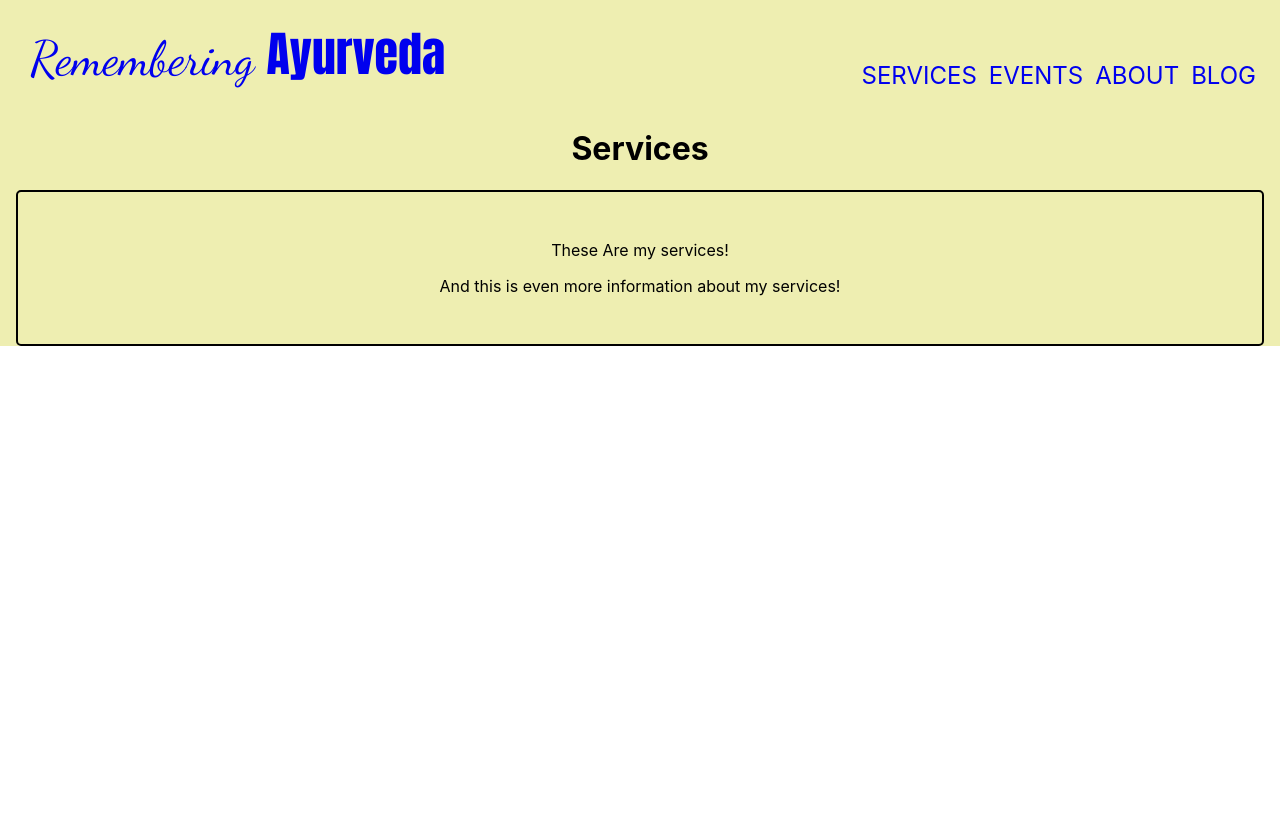
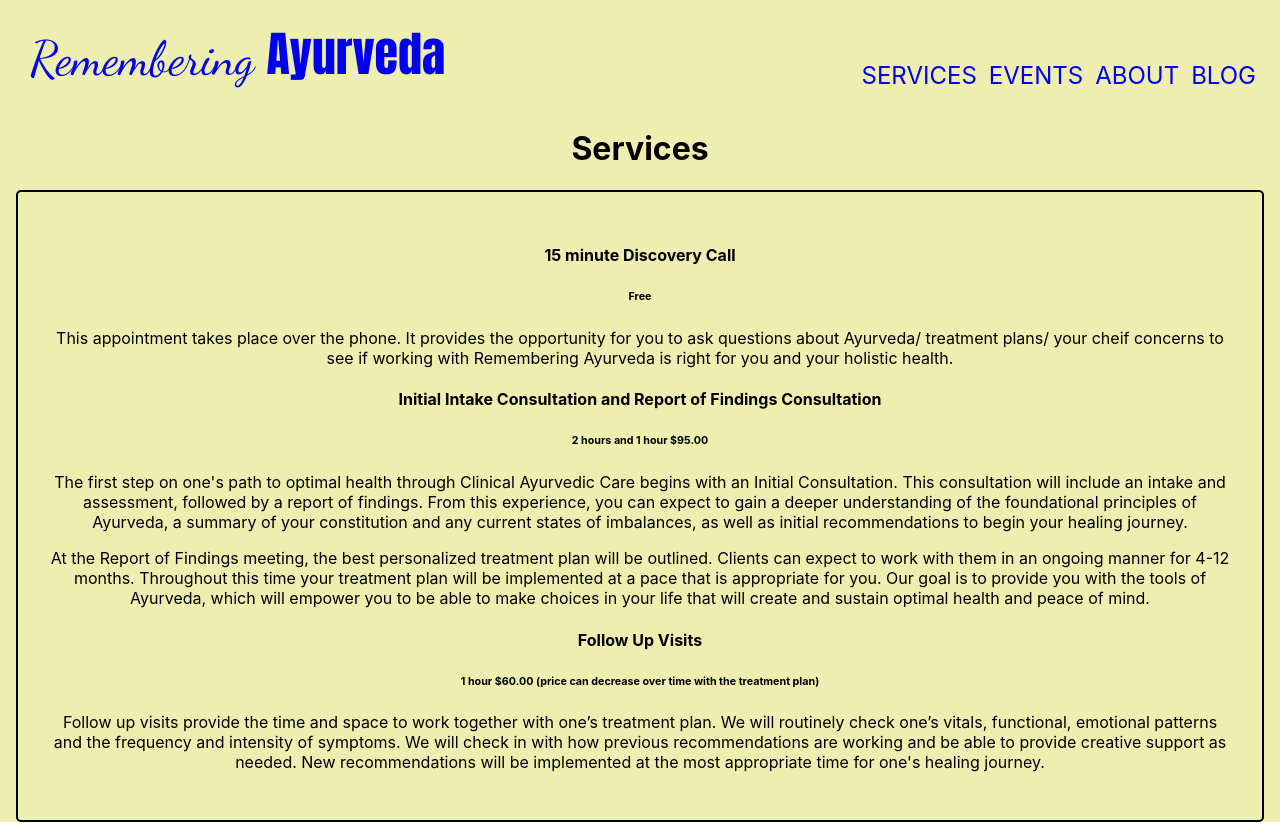
Before and after one commit to CoffeeJitterz/remeberingayurveda, a React (Create React App) app in the folder client/: page /services in a window 1280 px wide. Before the commit the page ends 800 px from the top, so only its background shows below. Built offline with nearby package versions, Linux system fonts and the light colour scheme; no server answers.

Commit message:
content added to services page

```diff
--- a/client/src/App.js
+++ b/client/src/App.js
@@ -14,18 +14,22 @@ import './App.css';
 
 
 function App() {
-
   const [events, setEvents] = useState(null)
-
+  const[blogs, setBlogs] = useState(null)
 
   useEffect(() => {
     axios.get('/api/events')
     .then(res => {
       setEvents(res.data)
     })
+    axios.get('/api/blogs')
+    .then(res => {
+      setBlogs(res.data)
+    })
   }, [])
 
 if(events){console.log(`Events: ${events}`)}
+if(blogs){console.log(`Blogs: ${blogs}`)}
 
 //   const events = [
 //     {
@@ -51,24 +55,24 @@ if(events){console.log(`Events: ${events}`)}
 //     }
 // ]
 
-const blogs = [
-  {id: 0,
-   title: 'Post 1',
-   date: 'Saturday Febuary 19th 2022',
-   body: 'This is the sort of content which would be viewed here if you were to take the time to read it.'
-  },
-  {id: 1,
-   title: 'Post 2',
-   date: 'Saturday Febuary 19th 2022',
-   body: 'This is the sort of content which would be viewed here if you were to take the time to read it.'
-  },
-  {id: 2,
-   title: 'Post 3',
-   date: 'Saturday Febuary 19th 2022',
-   body: 'This is the sort of content which would be viewed here if you were to take the time to read it.'
-  }
+// const blogs = [
+//   {id: 0,
+//    title: 'Post 1',
+//    date: 'Saturday Febuary 19th 2022',
+//    body: 'This is the sort of content which would be viewed here if you were to take the time to read it.'
+//   },
+//   {id: 1,
+//    title: 'Post 2',
+//    date: 'Saturday Febuary 19th 2022',
+//    body: 'This is the sort of content which would be viewed here if you were to take the time to read it.'
+//   },
+//   {id: 2,
+//    title: 'Post 3',
+//    date: 'Saturday Febuary 19th 2022',
+//    body: 'This is the sort of content which would be viewed here if you were to take the time to read it.'
+// //   }
 
-]
+// ]
 
   return (
     <Router>
@@ -79,8 +83,8 @@ const blogs = [
         {events && <Route path='/events' element={<EventsFeedPage events={events} />} />}
         <Route path='/events/:id' element={<EventPage events={events}/>}/>
         <Route path='/eventpanel' element={<EventPanel />} />
-        <Route path='/blog' element={<BlogFeedPage blogs={blogs} />}/>
-        <Route path='/blog/:id' element={<BlogPage blogs={blogs}/>}/>
+        <Route path='/blogs' element={<BlogFeedPage blogs={blogs} />}/>
+        <Route path='/blogs/:id' element={<BlogPage blogs={blogs}/>}/>
         <Route path='/about' element={<AboutPage />}/>
         <Route path='/control' element={<Control />} />
       </Routes>
--- a/client/src/components/About.jsx
+++ b/client/src/components/About.jsx
@@ -1,6 +1,8 @@
 import {Link} from 'react-router-dom'
 
 import Card from "../shared/Card"
+
+import bioImage from '../images/bioImage.jpg'
 
 export default function About({ expand }) {
 
@@ -9,6 +11,7 @@ export default function About({ expand }) {
     return (
       <div>
           <Card>
+              <img src={bioImage} height={400}/>
               <h2>This Is Who We Are</h2>
               <h6>Image Placeholder</h6>
               <p>And this is why that matters!</p>
--- a/client/src/components/Services.jsx
+++ b/client/src/components/Services.jsx
@@ -10,8 +10,41 @@ export default function Services({ expand }) {
         <div>
         <h1>Services</h1>
         <Card>
-          <p>These Are my services!</p>
-          <p>And this is even more information about my services!</p>
+          <h4>15 minute Discovery Call</h4>
+          <h6>Free</h6>
+            <p>This appointment takes place over the phone.
+                It provides the opportunity for you to ask questions
+                about Ayurveda/ treatment plans/ your cheif concerns
+                to see if working with Remembering Ayurveda is right
+                for you and your holistic health.
+            </p>
+          <h4>Initial Intake Consultation and Report of Findings Consultation </h4>
+          <h6>2 hours and 1 hour $95.00</h6>
+            <p>The first step on one's path to optimal health through Clinical
+              Ayurvedic Care begins with an Initial Consultation. This consultation
+              will include an intake and assessment, followed by a report of findings.
+              From this experience, you can expect to gain a deeper understanding of
+              the foundational principles of Ayurveda, a summary of your constitution
+              and any current states of imbalances, as well as initial recommendations
+              to begin your healing journey.
+            </p>
+            <p>
+            At the Report of Findings meeting, the best personalized treatment plan will
+            be outlined. Clients can expect to work with them in an ongoing manner for 4-12 months.
+            Throughout this time your treatment plan will be implemented at a pace that is
+            appropriate for you. Our goal is to provide you with the tools of Ayurveda,
+            which will empower you to be able to make choices in your life that will create
+            and sustain optimal health and peace of mind.
+            </p>
+          <h4>Follow Up Visits</h4>
+          <h6>1 hour $60.00 (price can decrease over time with the treatment plan)</h6>
+          <p>
+          Follow up visits provide the time and space to work together with one’s treatment plan.
+          We will routinely check one’s vitals, functional, emotional patterns and the frequency
+          and intensity of symptoms. We will check in with how previous recommendations are working
+          and be able to provide creative support as needed. New recommendations will be implemented
+          at the most appropriate time for one's healing journey.
+          </p>
         </Card>
     </div>
       )
@@ -21,7 +54,12 @@ export default function Services({ expand }) {
             <div>
               <h1>Services</h1>
               <Card>
-                <p>These Are my services!</p>
+                <h4>15 minute Discovery Call</h4>
+                <h6>Free</h6>
+                <h4>Initial Intake Consultation and Report of Findings Consultation </h4>
+                <h6>2 hours and 1 hour $95.00</h6>
+                <h4>Follow Up Visits</h4>
+                <h6>1 hour $60.00 (price can decrease over time with the treatment plan)</h6>
               </Card>
             </div>
           </Link>
--- a/client/src/pages/BlogFeedPage.jsx
+++ b/client/src/pages/BlogFeedPage.jsx
@@ -8,7 +8,7 @@ export default function BlogFeedPage( { blogs } ) {
         <Header />
         <Card>
         <h1>BLOG</h1>
-        <BlogFeed blogs={blogs}/>
+        {blogs && <BlogFeed blogs={blogs}/>}
         </Card>
     </div>
   )
--- a/client/src/pages/Home.jsx
+++ b/client/src/pages/Home.jsx
@@ -1,16 +1,32 @@
-import {Link} from 'react-router-dom'
-
 import Header from '../shared/Header'
 import Services from '../components/Services'
 import Card from '../shared/Card'
 import About from '../components/About'
 import EventFeed from '../components/EventFeed'
 
+
 export default function Home( { events } ) {
   return (
     <div>
         <Header />
         <Card>
+          <h2>What is Ayurveda?</h2>
+          <p>Ayurveda is a complete healthcare science,
+            focused on restoring and maintaining a balance
+            of the mind, body, and spirit. The tools of
+            Ayurveda are powerful for both preventing
+            disease in those who are healthy, and for curing
+            disease in those who are ill. The practice of
+            Ayurveda involves working with the five senses;
+            taste, touch, sight, hearing and smelling. We
+            work with them by utilizing herbal formulations,
+            diet, colour, aroma, sound, yoga, meditation,
+            sense cleansing therapies and other lifestyle
+            practices to restore harmony and balance.</p>
+
+            <p>“The Ayurvedic Route to great health involves
+                two simple steps - Doing less and being more”
+            </p>
           <About expand={false}/>
         <Services expand={false} />
         {events && <EventFeed expand={null} events={events}/>}
```
Also changed, not shown: 2 other files (tests, documents, lock files or other folders).
